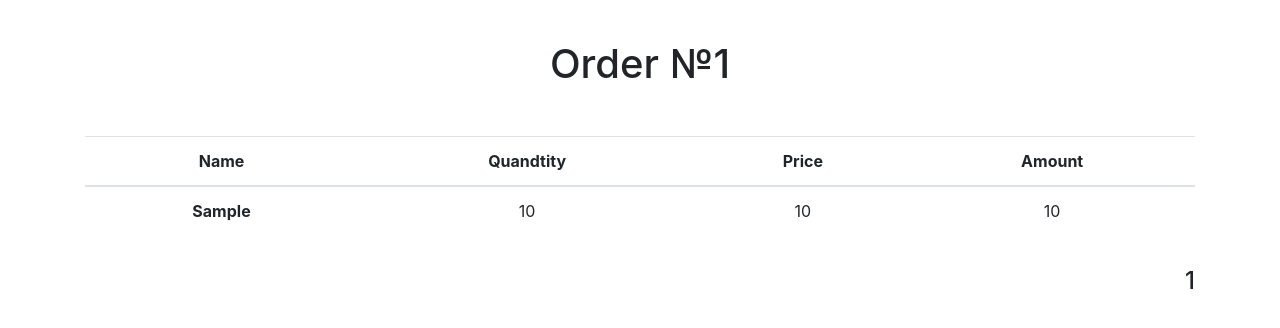
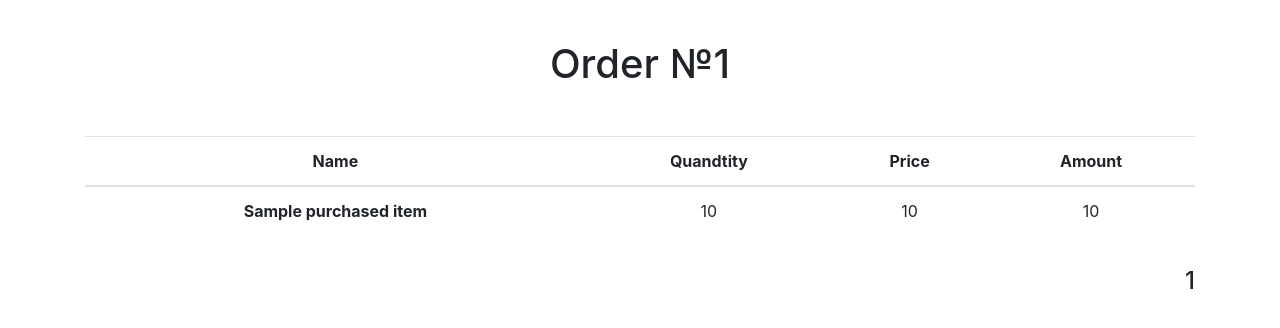
Before and after one commit to S0fft/SyCloth-Shop, a Django app: template orders/templates/orders/order.html in a window 1280 px wide. Shown: the part 56-384 px from the top of the page. Run offline with Django 4.2, Linux system fonts and the light colour scheme; the template is opened without the code that fills it: most values are stand-ins (such as "Sample title", 1, 10 or a date in 2020); data that the repository does not hold is empty; parts of the project's set-up code (start-up, migrations or seed data) failed here and were passed over; some libraries are stand-ins or nearby versions.

Commit message:
changed purchased_item to purchased_items

```diff
--- a/orders/templates/orders/order.html
+++ b/orders/templates/orders/order.html
@@ -17,9 +17,9 @@
               </tr>
             </thead>
             <tbody>
-              {% for purchased_item in object.basket_history.purchased_item %}
+              {% for purchased_item in object.basket_history.purchased_items %}
                 <tr>
-                  <th scope="row">{{ purchased_item }}</th>
+                  <th scope="row">{{ purchased_item.product_name }}</th>
                   <td>{{ purchased_item.quantity }}</td>
                   <td>{{ purchased_item.price|intcomma }}</td>
                   <td>{{ purchased_item.sum|intcomma }}</td>
```
